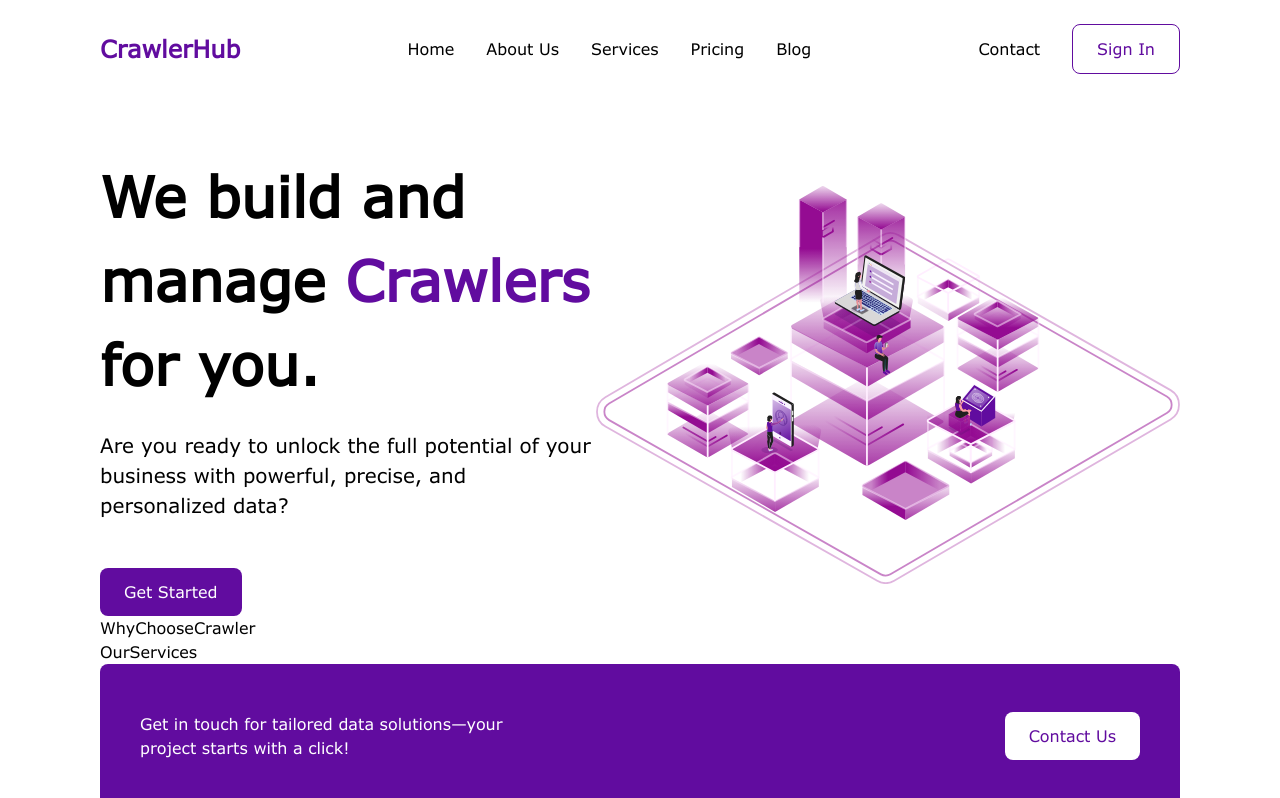
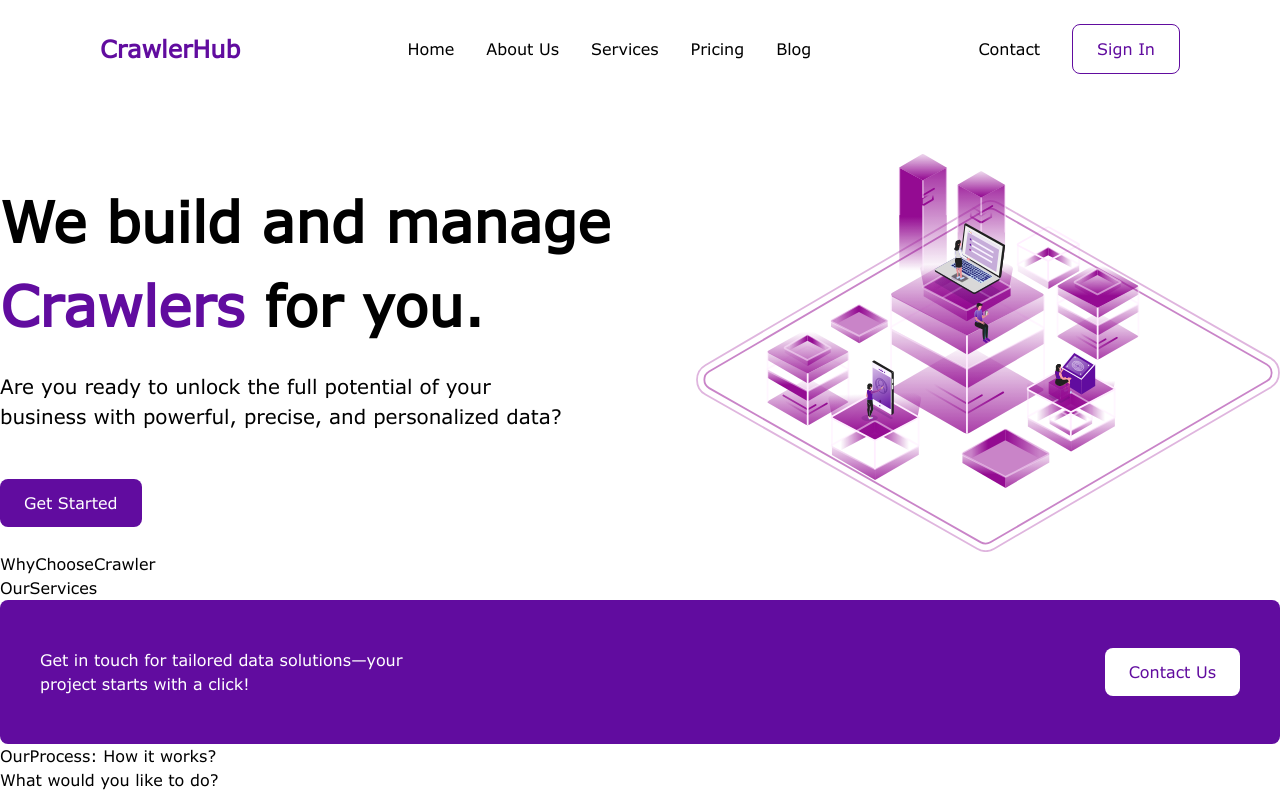
Before and after one commit to beecodeguy/crawlhub, a Next.js app: page / in a window 1280 px wide. Shown: the top 798 px of the page. Built offline with nearby package versions, Linux system fonts and the light colour scheme.

Commit message:
remove container class

```diff
--- a/src/app/(webpage)/layout.tsx
+++ b/src/app/(webpage)/layout.tsx
@@ -10,7 +10,7 @@ const WebPageLayout = ({
   return (
     <main className="flex flex-col gap-7">
       <Header />
-      <section className="page-container">{children}</section>
+      <section>{children}</section>
       <Footer />
     </main>
   );
--- a/src/app/(webpage)/page.tsx
+++ b/src/app/(webpage)/page.tsx
@@ -7,13 +7,13 @@ import WhatWouldYou from "./_components/WhatWouldYou";
 
 export default function Home() {
   return (
-    <div className="flex flex-col">
+    <>
       <ManageCrawlers />
       <WhyChooseCrawler />
       <OurServices />
       <ContactUsBanner />
       <OurProcess />
       <WhatWouldYou />
-    </div>
+    </>
   );
 }
```
